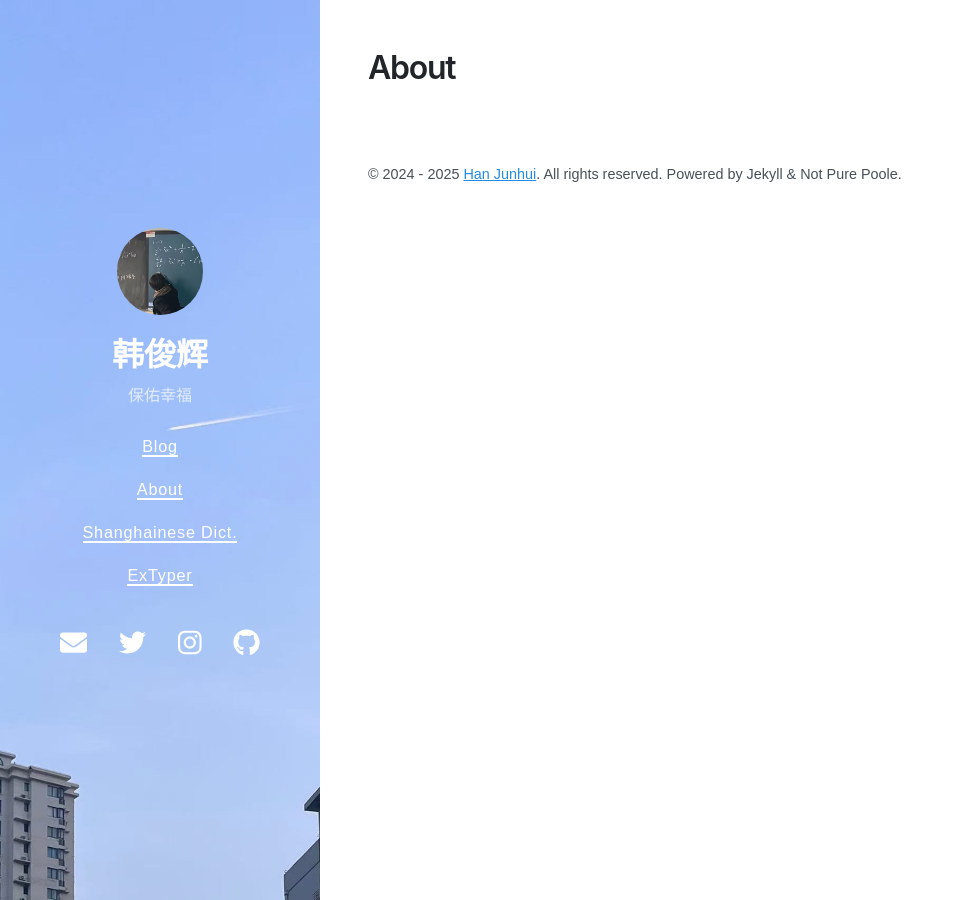
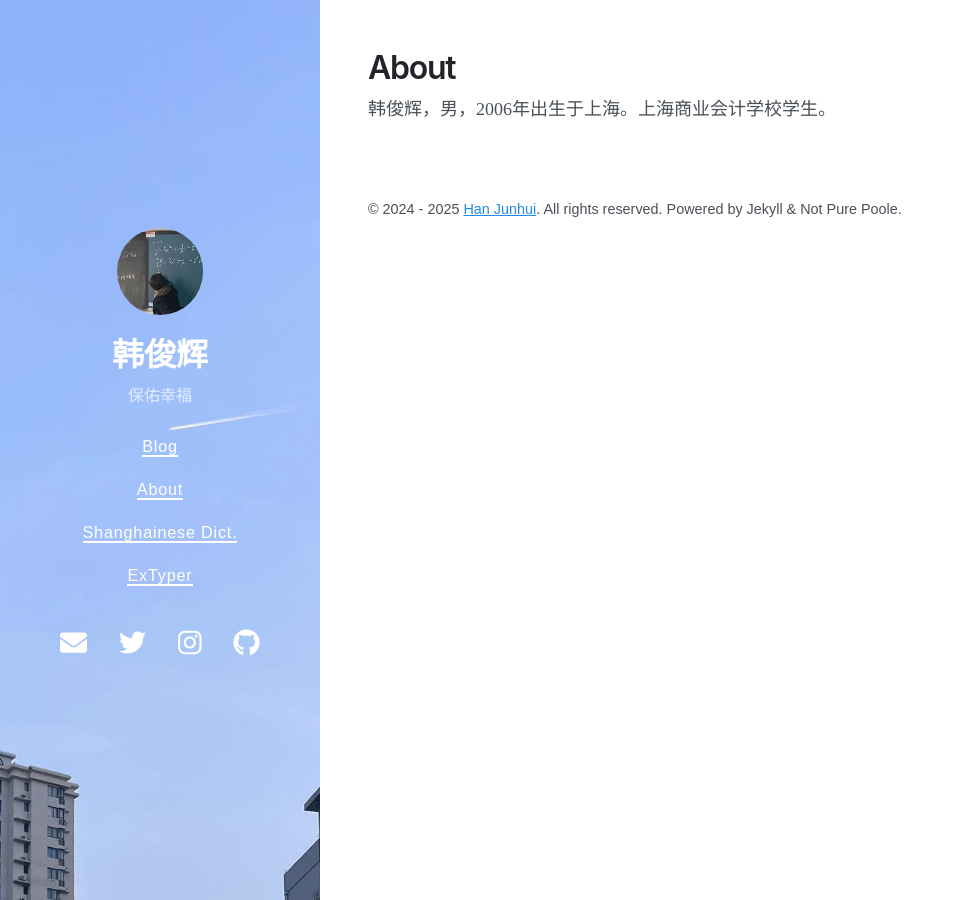
Before and after one commit to laxib3/laxib3.github.io, a Jekyll site: the page built from about.md, in a window 1280 px wide. Shown: the whole page, without its empty margins (0-964 px from the left). Built offline with Jekyll 4.4.1, drawn with Linux system fonts in a browser that asks for light colours; nearby versions of some CDN libraries.

Commit message:
2024/11/17/12:45 - Modified the contents.

```diff
--- a/about.md
+++ b/about.md
@@ -2,3 +2,5 @@
 layout: page
 title: About
 ---
+
+韩俊辉，男，2006年出生于上海。上海商业会计学校学生。
```
